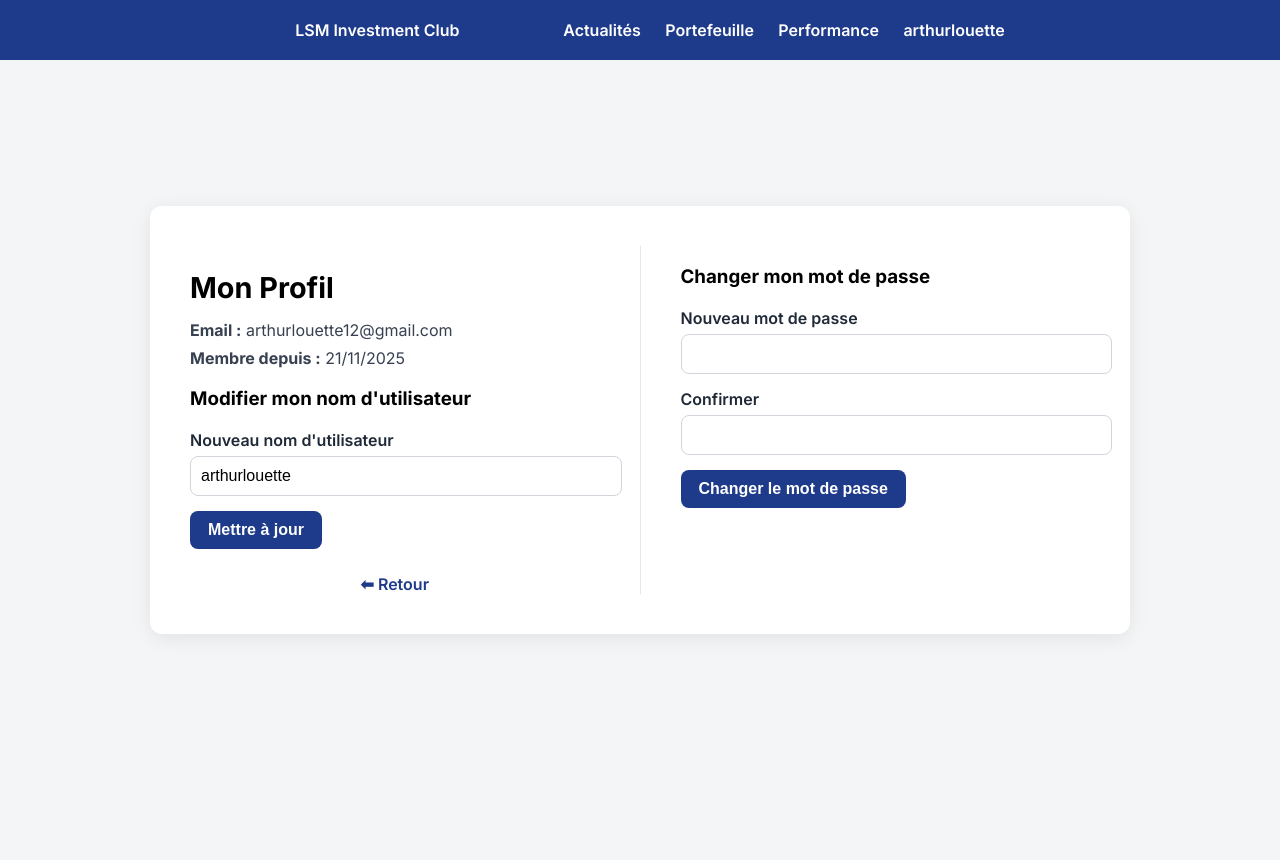
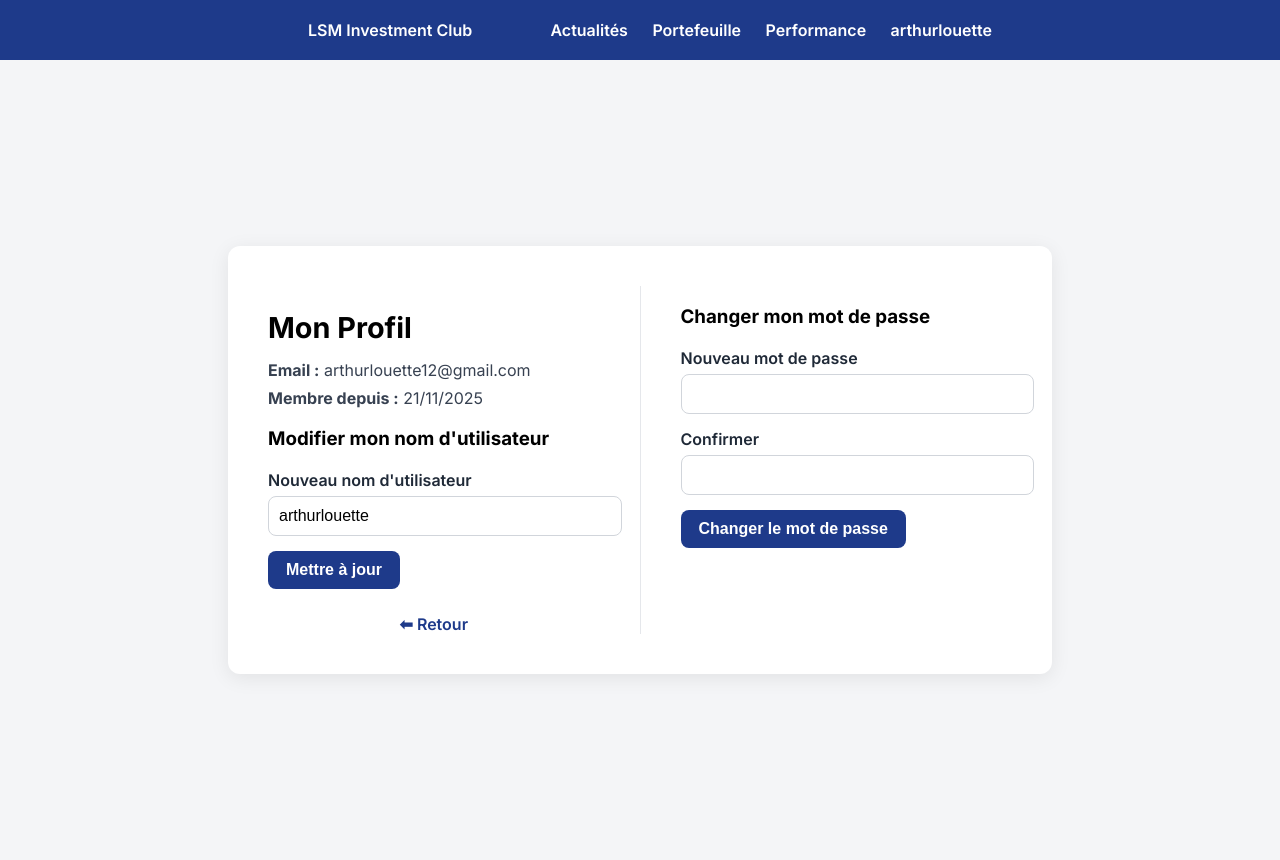
Before and after one commit to Arthvrr/lsmic-dashboard, a Django app: page /profile/ in a window 1280 px wide. Before the commit the page ends 594 px from the top, so only its background shows below. Run offline with Django 5.2, Linux system fonts and the light colour scheme; a user stored in the database is signed in.

Commit message:
improved profile card

```diff
--- a/lsm_investment/main/templates/home.html
+++ b/lsm_investment/main/templates/home.html
@@ -20,7 +20,7 @@
             display: flex;
             justify-content: space-between;
             align-items: center;
-            padding: 20px 21.5%;
+            padding: 20px 22.5%;
             background-color: #1E3A8A;
             color: white;
         }
--- a/lsm_investment/main/templates/performance.html
+++ b/lsm_investment/main/templates/performance.html
@@ -17,7 +17,7 @@
             display: flex;
             justify-content: space-between;
             align-items: center;
-            padding: 20px 21.5%;
+            padding: 20px 22.5%;
             background-color: #1E3A8A;
             color: white;
         }
--- a/lsm_investment/main/templates/profile.html
+++ b/lsm_investment/main/templates/profile.html
@@ -16,18 +16,21 @@
 
         .container {
             display: flex;
-            justify-content: center;
-            align-items: center;
-            height: calc(100vh - 80px);
+            justify-content: center; /* centre horizontalement */
+            align-items: center;     /* centre verticalement */
+            height: 100vh;           /* prend toute la hauteur de la fenêtre */
+            padding: 0 20px;         /* padding horizontal pour mobiles */
+            box-sizing: border-box;
         }
 
         .profile-card {
-            display: flex;
+            width: 60%;               /* largeur 60% de l'écran */
+            max-width: 900px;         /* limite max pour les grands écrans */
             background: white;
-            width: 900px;
             padding: 40px;
             border-radius: 12px;
             box-shadow: 0 4px 20px rgba(0,0,0,0.08);
+            display: flex;
             gap: 40px;
         }
 
@@ -104,7 +107,7 @@
             display: flex;
             justify-content: space-between;
             align-items: center;
-            padding: 20px 21.5%;
+            padding: 20px 22.5%;
             background-color: #1E3A8A;
             color: white;
         }
```
Also changed, not shown: clean_csv.py (added, +42 -0 lines), lsm_investment/lsm_investment/settings.py (+8 -0 lines), lsm_investment/main/templates/portfolio.html (+14 -6 lines), lsm_investment/db.sqlite3, 1 other file.
